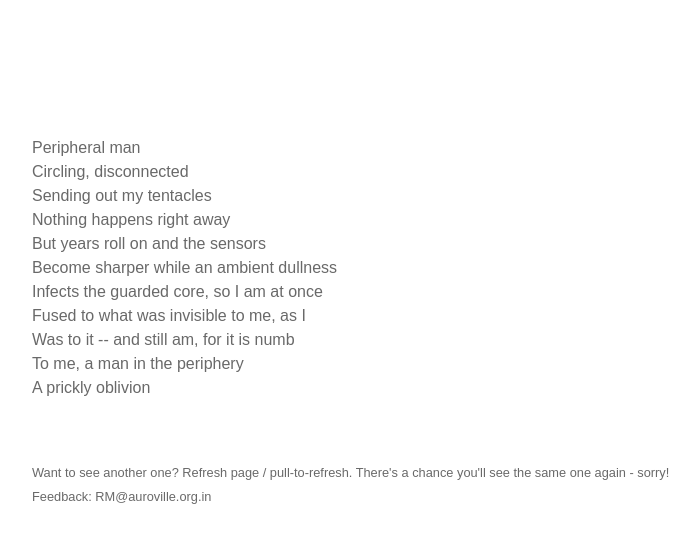
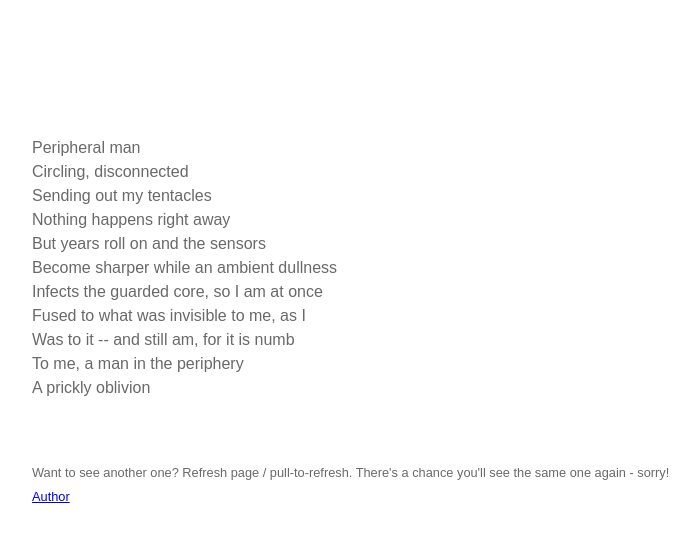
Before and after one commit to lonepoem/lonepoem.github.io, a plain HTML site: page index.html in a window 1280 px wide. Shown: the whole page, without its empty margins (40-740 px from the left). Drawn offline with Linux system fonts and the light colour scheme.

Commit message:
Update index.html

```diff
--- a/index.html
+++ b/index.html
@@ -79,7 +79,7 @@
 
         <br><br><br>
         <p style="font-size: 0.8em">
-Want to see another one? Refresh page / pull-to-refresh. There's a chance you'll see the same one again - sorry! <br>Feedback: RM@auroville.org.in
+            Want to see another one? Refresh page / pull-to-refresh. There's a chance you'll see the same one again - sorry! <br><a href="https://twitter.com/RaviMurugesan" target="_blank">Author</a>
     </p>
 
 
```
